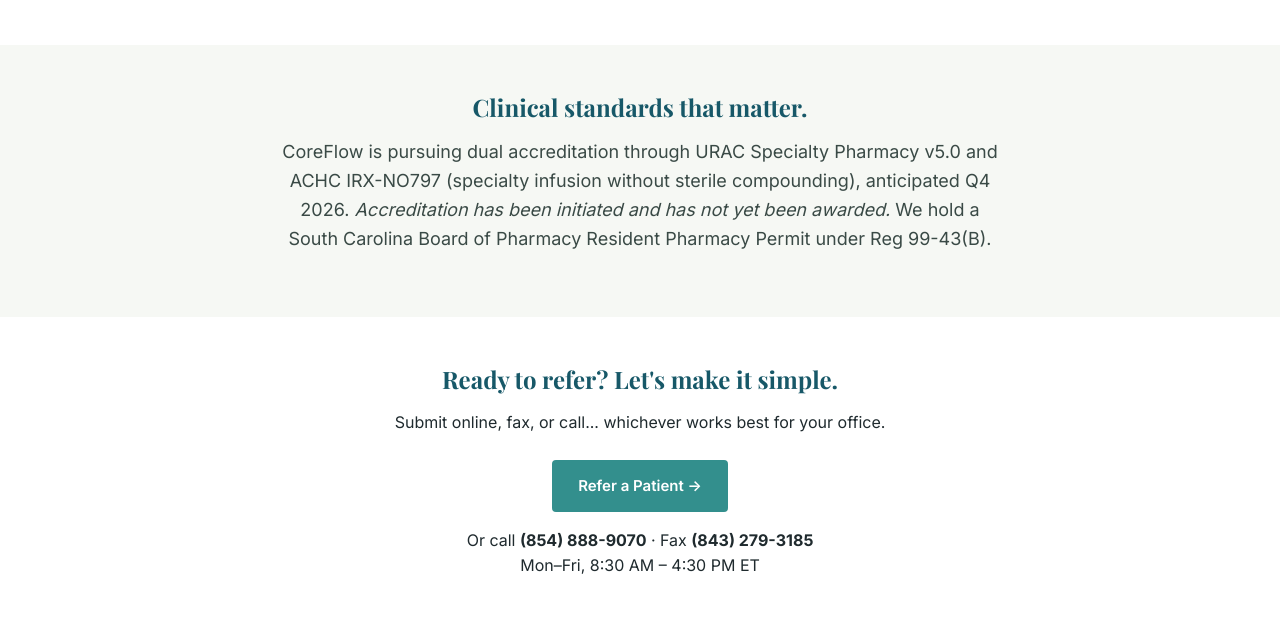
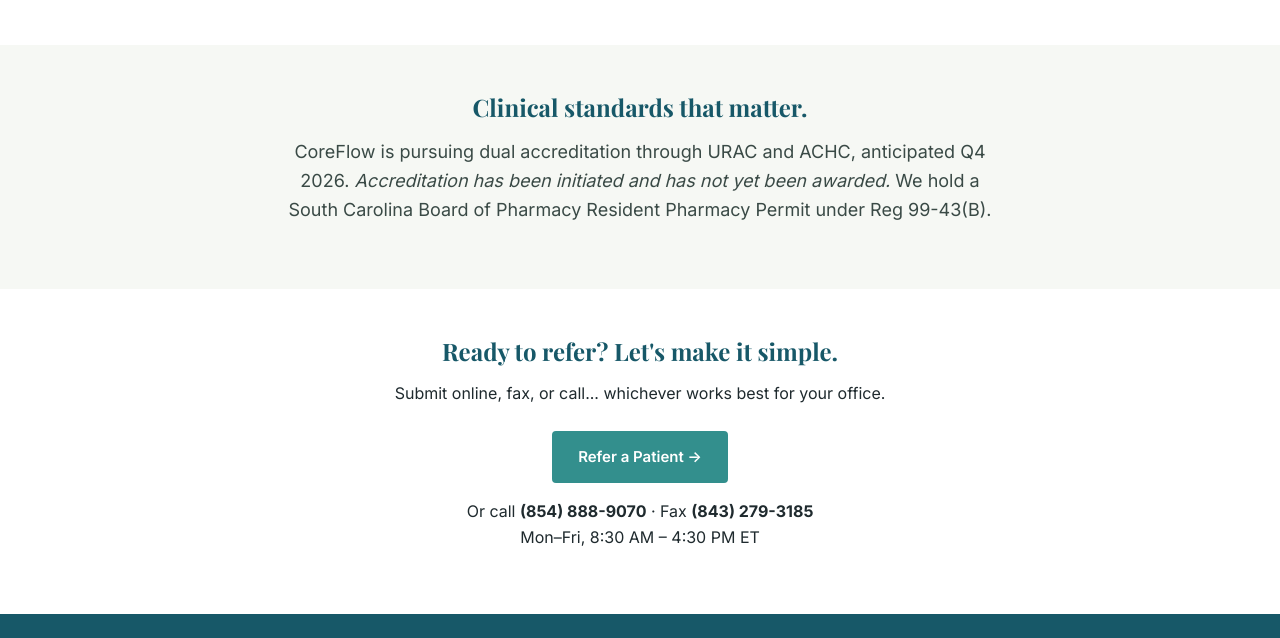
Before and after one commit to uplift-john/coreflowrx, an Eleventy site: page index.njk in a window 1280 px wide. Shown: the part 2920-3558 px from the top of the page. Built offline with nearby package versions, Linux system fonts and the light colour scheme; Eleventy itself is replaced by a stand-in of ours; files that its build step writes are made by us from their sources.

Commit message:
Update index.njk

```diff
--- a/index.njk
+++ b/index.njk
@@ -105,7 +105,7 @@
 <section class="section section--soft">
  <div class="container container--narrow">
  <h2 class="section-title text-center">Clinical standards that matter.</h2>
- <p class="lead text-center">CoreFlow is pursuing dual accreditation through URAC Specialty Pharmacy v5.0 and ACHC IRX-NO797 (specialty infusion without sterile compounding), anticipated Q4 2026. <em>Accreditation has been initiated and has not yet been awarded.</em> We hold a South Carolina Board of Pharmacy Resident Pharmacy Permit under Reg 99-43(B).</p>
+ <p class="lead text-center">CoreFlow is pursuing dual accreditation through URAC and ACHC, anticipated Q4 2026. <em>Accreditation has been initiated and has not yet been awarded.</em> We hold a South Carolina Board of Pharmacy Resident Pharmacy Permit under Reg 99-43(B).</p>
  </div>
 </section>
 
```
